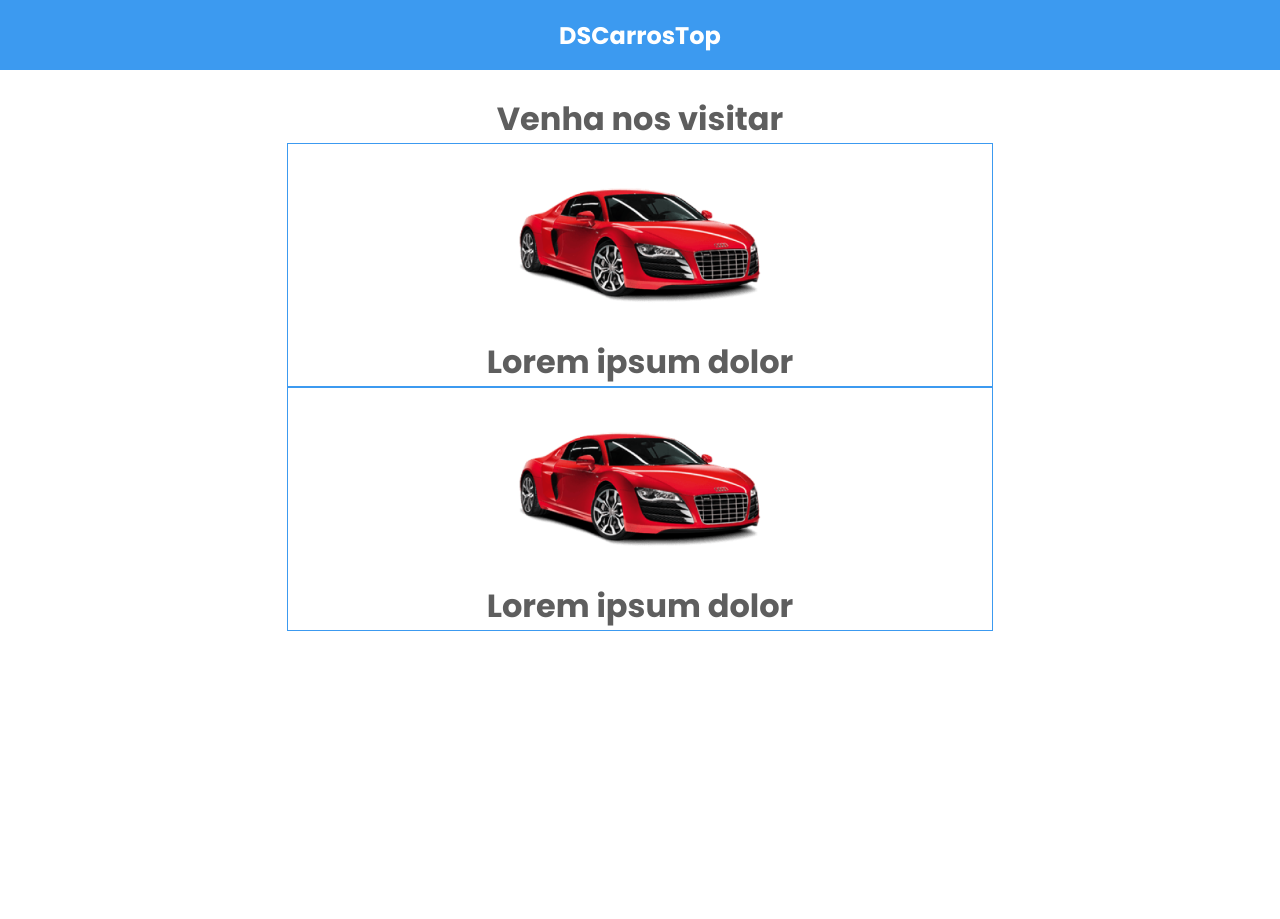
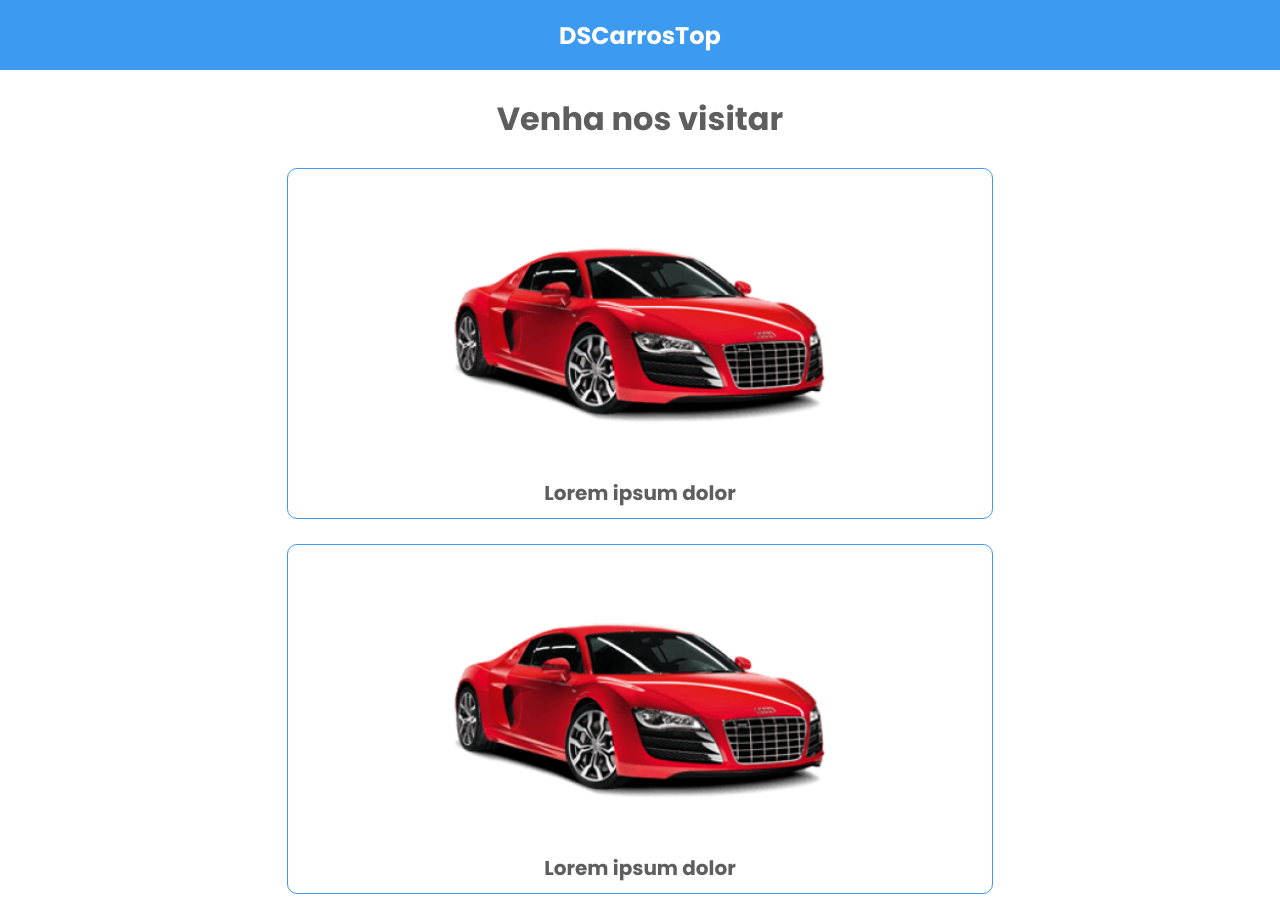
Before and after one commit to Ital023/DSCarrosTop, a React (Vite) app: page / in a window 1280 px wide. Before the commit the page ends 800 px from the top, so only its background shows below. Built offline with nearby package versions, Linux system fonts and the light colour scheme.

Commit message:
feat: car card finished

```diff
--- a/src/components/CarCard/styles.css
+++ b/src/components/CarCard/styles.css
@@ -2,11 +2,24 @@
     width: 100%;
     border: 1px solid #3C9AF0;
     display: flex;
-    justify-content: center;
     flex-direction: column;
     align-items: center;
+    border-radius: 10px;
+    padding: 10px;
 }
 
 .dsct-card img {
-    width: 260px;
+    width: 300px;
 }
+
+.dsct-card h2{
+    font-size: 20px;
+    color: var(--dsct-color-font-primary);
+    text-align: center;
+}
+
+@media (min-width: 576px) {
+    .dsct-card img {
+      width: 400px;
+    }
+  }
--- a/src/routes/Home/index.tsx
+++ b/src/routes/Home/index.tsx
@@ -8,8 +8,8 @@ export default function Home() {
       <Header />
       <main className="dsct-container">
         <section>
-          <h2>Venha nos visitar</h2>
-          <div>
+          <h2 className="dsct-section-title">Venha nos visitar</h2>
+          <div className="dsct-car-cards">
             <CarCard/>
             <CarCard/>
           </div>
--- a/src/routes/Home/styles.css
+++ b/src/routes/Home/styles.css
@@ -2,14 +2,21 @@ section {
     padding: 25px 0;
 }
 
-section h2{
+.dsct-section-title{
     font-size: 20px;
     color: var(--dsct-color-font-primary);
     text-align: center;
+    margin-bottom: 25px;
+}
+
+.dsct-car-cards {
+  display: flex;
+  flex-direction: column;
+  gap: 25px;
 }
 
 @media (min-width: 576px) {
-    section h2 {
+  .dsct-section-title {
       font-size: 32px;
     }
   }
```
